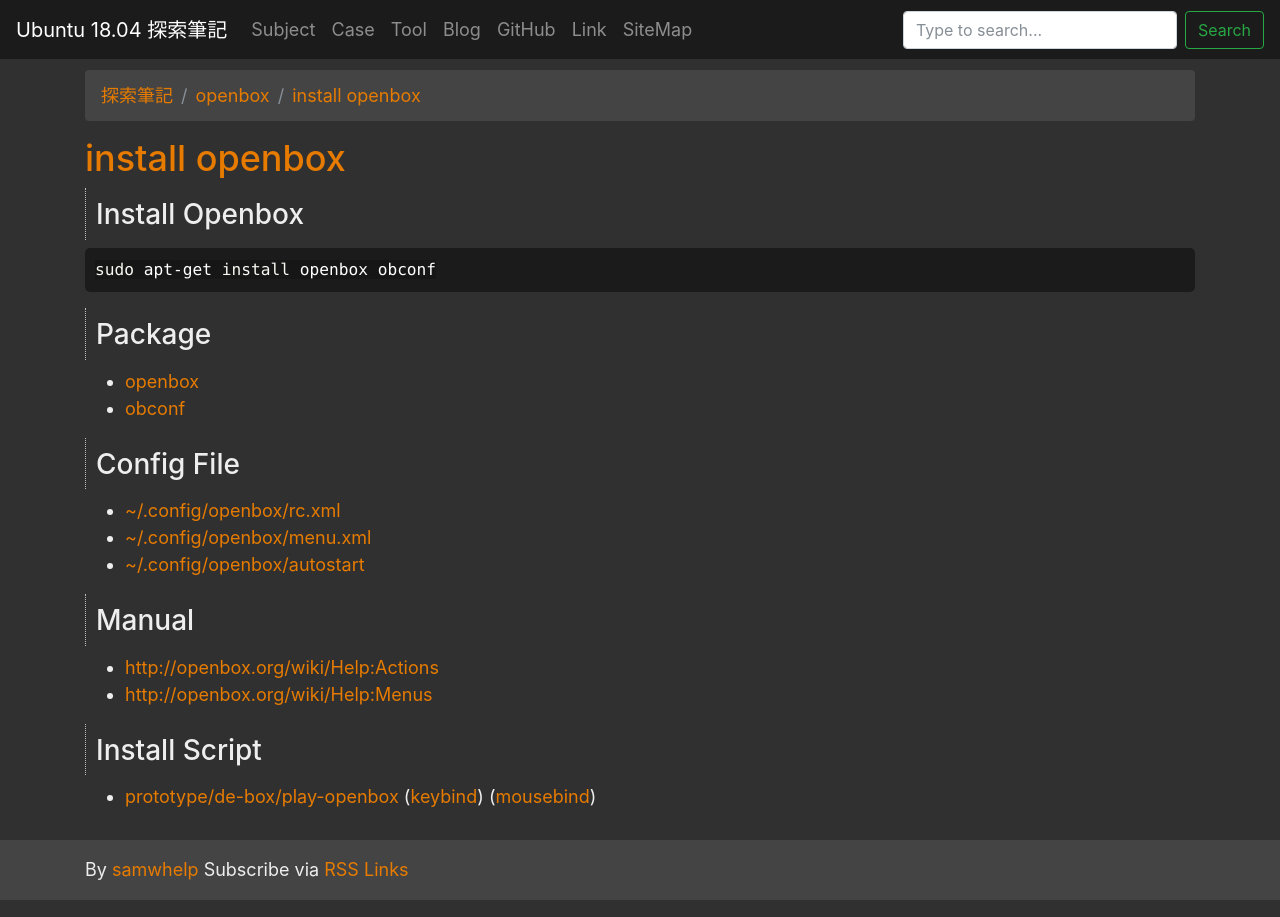
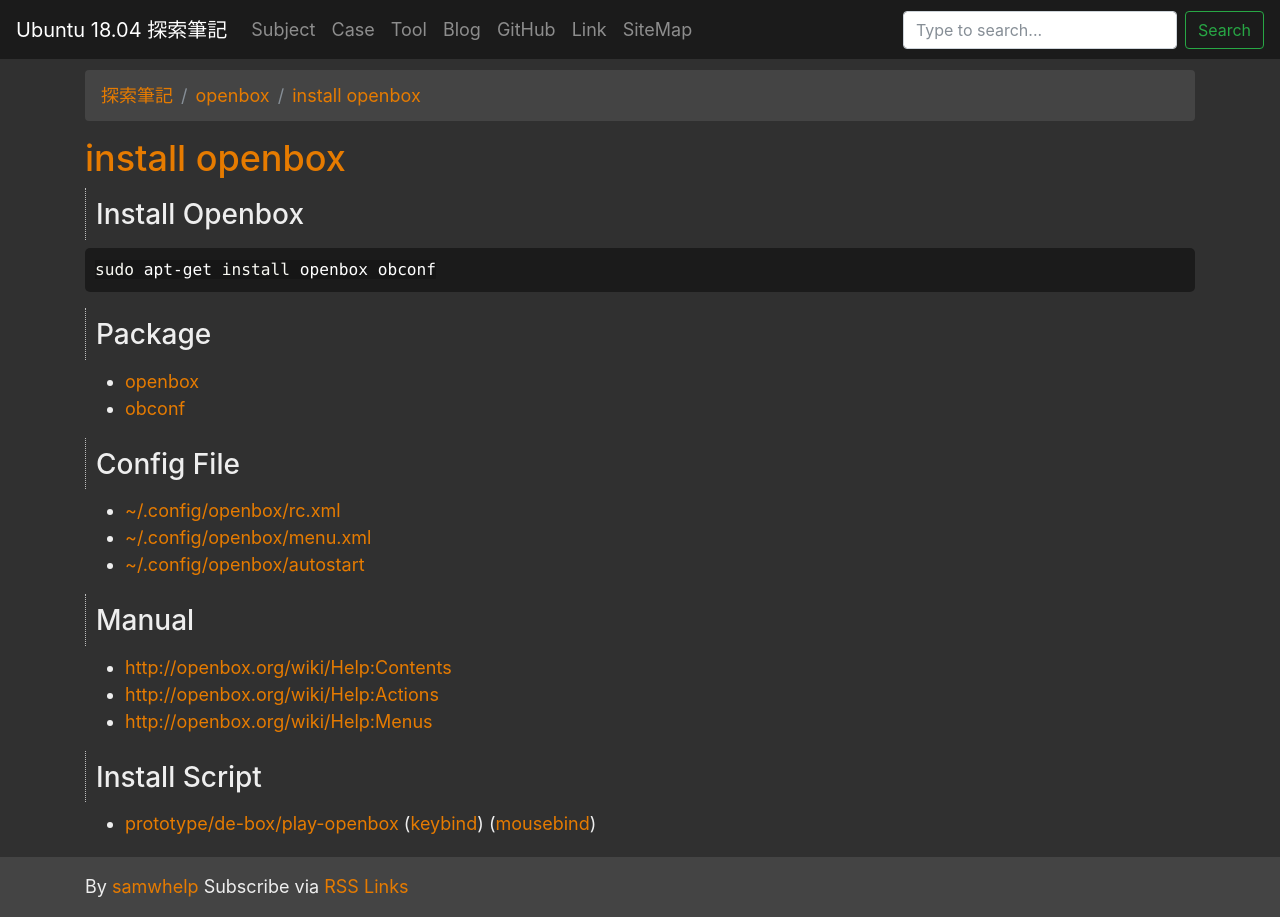
Before and after one commit to samwhelp/note-ubuntu-18.04, a Jekyll site: the page built from read/subject/openbox/install-openbox.md, in a window 1280 px wide. Built offline with Jekyll 4.4.1, drawn with Linux system fonts in a browser that asks for light colours; nearby versions of some CDN libraries; part of the change alters nothing that is shown.

Commit message:
add link

```diff
--- a/read/subject/openbox/install-openbox.md
+++ b/read/subject/openbox/install-openbox.md
@@ -33,6 +33,7 @@ sudo apt-get install openbox obconf
 
 ## Manual
 
+* [http://openbox.org/wiki/Help:Contents](http://openbox.org/wiki/Help:Contents)
 * [http://openbox.org/wiki/Help:Actions](http://openbox.org/wiki/Help:Actions)
 * [http://openbox.org/wiki/Help:Menus](http://openbox.org/wiki/Help:Menus)
 
```
